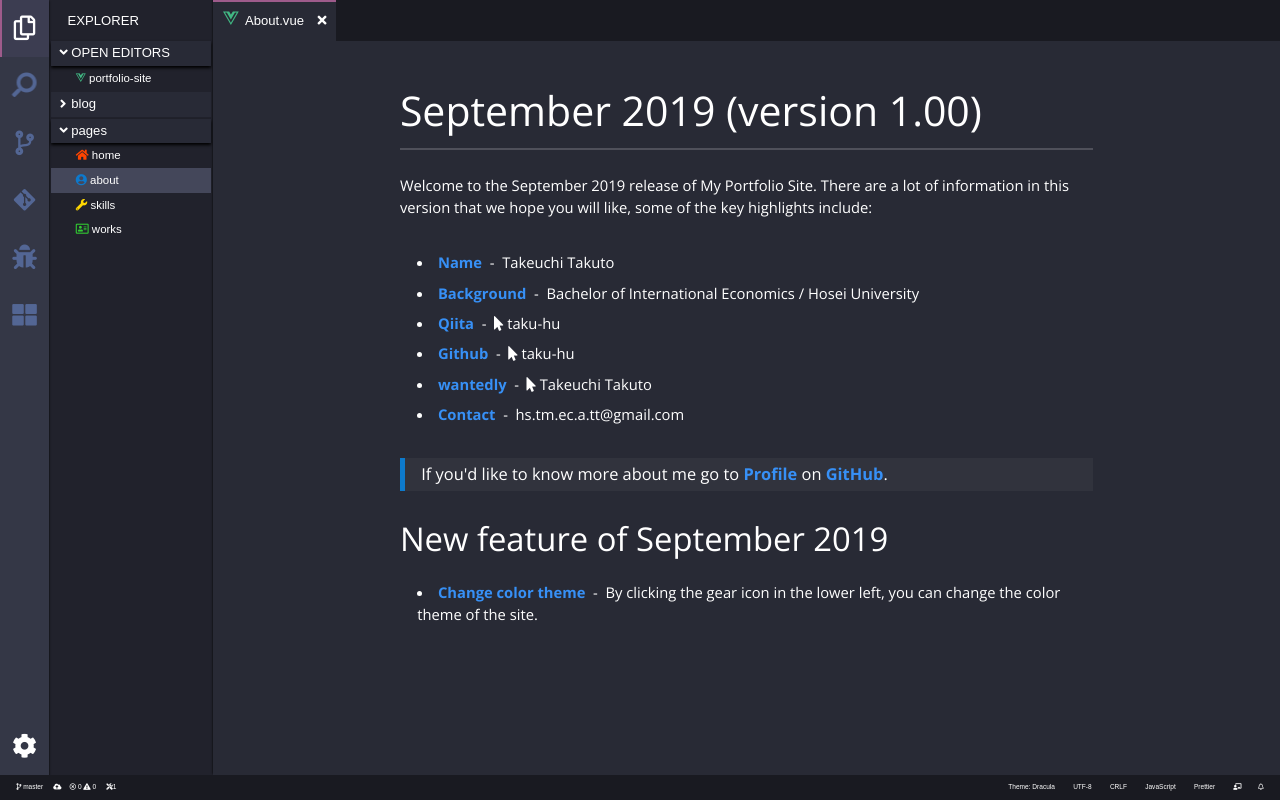
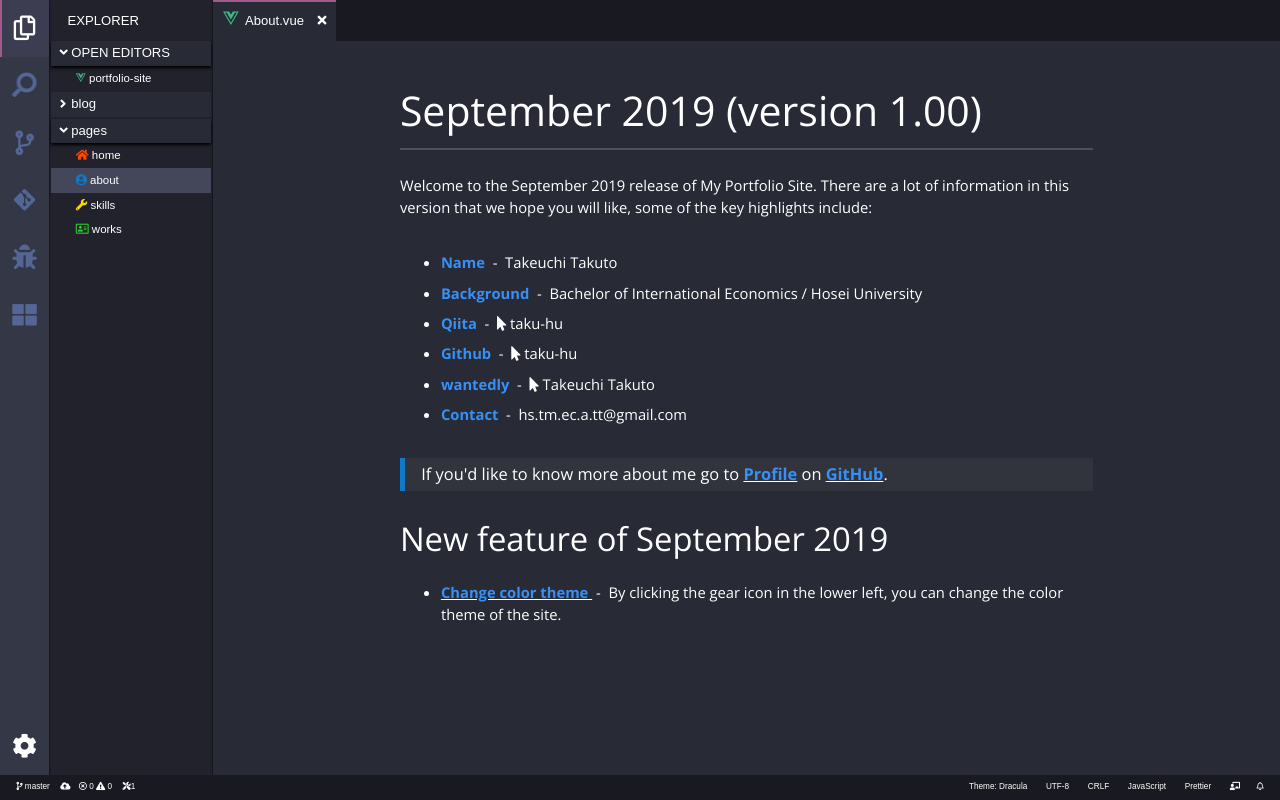
Before and after one commit to taku-hu/portfolio-site, a Vue app: page /about in a window 1280 px wide. Built offline with nearby package versions, Linux system fonts and the light colour scheme; what vue-sweetalert2 would draw is missing.

Commit message:
fix: レイアウトの微修正＆コードの整理

```diff
--- a/src/App.vue
+++ b/src/App.vue
@@ -114,6 +114,7 @@
     font-size: 0.8rem;
     background-color: #282A35;
     text-align: center;
+    user-select: none;
     padding: 0 0.6rem;
     &:before {
       content: '';
--- a/src/components/Explorer.vue
+++ b/src/components/Explorer.vue
@@ -95,6 +95,7 @@
   background-color: #21222C;
   font-size: 0.8rem;
   box-sizing: border-box;
+  user-select: none;
   padding: 0 2px;
   &--theme-changed {
     background-color: #252526;
--- a/src/components/Footer.vue
+++ b/src/components/Footer.vue
@@ -66,8 +66,10 @@
   width: 100%;
   height: 1.5rem;
   line-height: 1.5rem;
-  font-size: 0.4rem;
+  font-size: 0.5rem;
   background-color: #191A21;
+  overflow: hidden;
+  user-select: none;
   &--theme-changed {
     background-color: $base-blue;
   }
--- a/src/components/Leftbar.vue
+++ b/src/components/Leftbar.vue
@@ -63,10 +63,12 @@
     width: 100%;
     height: 3.5rem;
     color: #536694;
+    cursor: not-allowed;
     &:first-child {
       position: relative;
       color: #fff;
       background-color: #3C3D51;
+      cursor: default;
       &:before {
         content: '';
         position: absolute;
--- a/src/views/About.vue
+++ b/src/views/About.vue
@@ -116,6 +116,7 @@
   }
   &__clickable-marker {
     @extend .about__marker;
+    text-decoration: underline #fff;
     cursor: pointer;
   }
   &__heading {
@@ -131,8 +132,8 @@
     margin-bottom: 2rem;
   }
   &__list {
-    width: 95%;
-    list-style: disc inside;
+    list-style: disc outside;
+    padding-left: 2.5rem;
     margin: 0 auto 2rem;
     li {
       line-height: 1.5;
@@ -164,9 +165,6 @@
     &__heading {
       margin-bottom: 2rem;
     }
-    &__list {
-      margin-bottom: 2rem;
-    }
     &__bar {
       margin-bottom: 3rem;
     }
@@ -187,11 +185,8 @@
     &__list {
       font-size: 0.9rem;
     }
-    &__bar {
-      margin-bottom: 3rem;
-    }
     &__subheading {
-      font-size: 2rem;
+      font-size: 1.5rem;
     }
   }
 }
--- a/src/views/Home.vue
+++ b/src/views/Home.vue
@@ -36,8 +36,8 @@
   },
   data() {
     return {
-      comment: `//Welcome to my website!
-//Take your time.
+      comment: `//Thank you for visiting.
+//This is my portfolio site.
       `,
       code: `console.log('Hello Hackers!');
 
--- a/src/views/Works.vue
+++ b/src/views/Works.vue
@@ -98,6 +98,7 @@
     &__image {
       width: 100%;
       box-shadow: 0 0 10px #000;
+      cursor: zoom-in;
       transition: 0.3s;
       &:hover {
         box-shadow: 0 0 40px #000;
```
